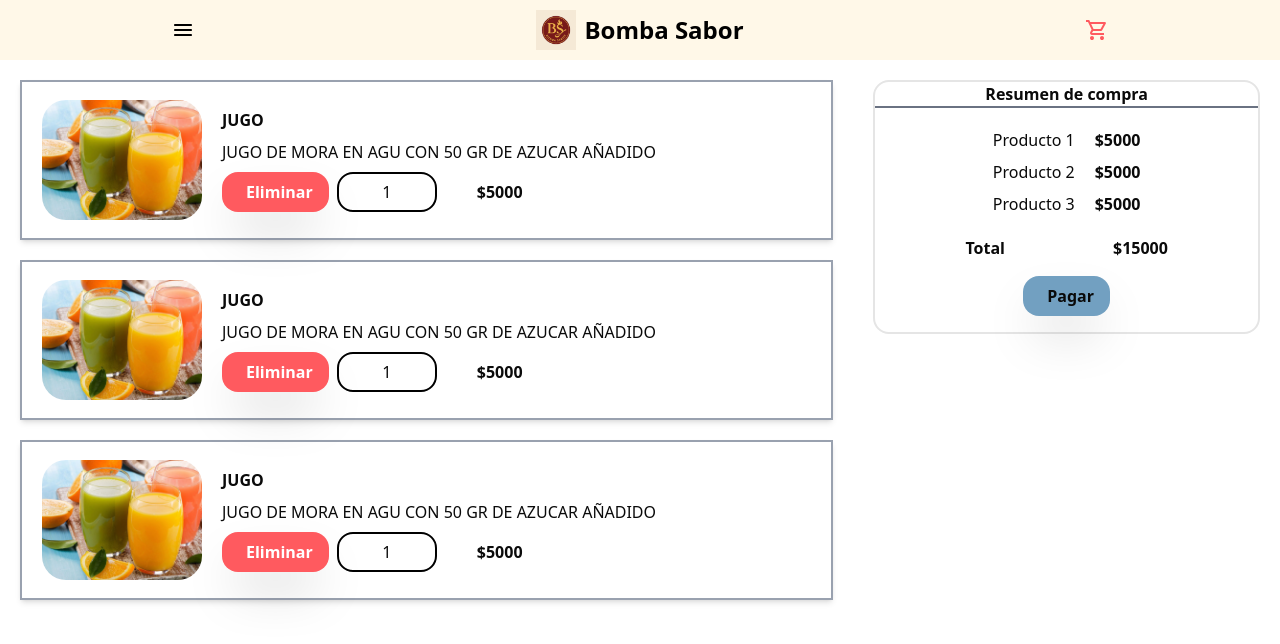
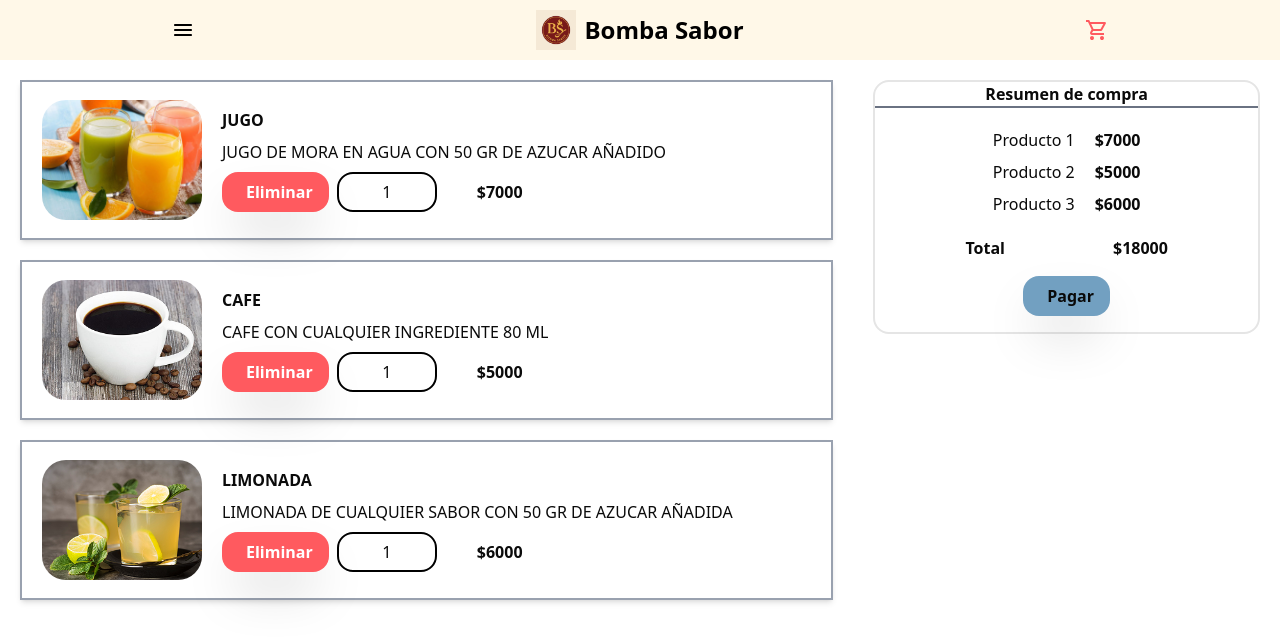
Before and after one commit to AlejoGuerraU/BombaSabor, a Next.js app: page /carrito in a window 1280 px wide. Shown: the top 644 px of the page. Built offline with nearby package versions, Linux system fonts and the light colour scheme; some icons are missing.

Commit message:
Changing Stuffs and adding new images

```diff
--- a/src/app/carrito/page.tsx
+++ b/src/app/carrito/page.tsx
@@ -39,7 +39,7 @@ const Page = () => {
             />
             <div className="flex flex-col gap-2">
               <h3 className="font-bold">JUGO</h3>
-              <h3>JUGO DE MORA EN AGU CON 50 GR DE AZUCAR AÑADIDO</h3>
+              <h3>JUGO DE MORA EN AGUA CON 50 GR DE AZUCAR AÑADIDO</h3>
               <div className="flex flex-row gap-2 items-center">
                 <div className=" text-white">
                   <Buttons
@@ -66,19 +66,19 @@ const Page = () => {
                     </div>
                   </div>
                 </div>
-                <h3 className="font-bold ml-8">${5000 * quantity}</h3>
+                <h3 className="font-bold ml-8">${7000 * quantity}</h3>
               </div>
             </div>
           </div>
           <div className="flex flex-row gap-5 m-5 h-40 border-2 items-center border-gray-400 shadow-md">
             <img
-              src="/jugo.png"
+              src="/cafe.png"
               alt=""
               className="h-30 w-40 ml-5 rounded-3xl"
             />
             <div className="flex flex-col gap-2">
-              <h3 className="font-bold">JUGO</h3>
-              <h3>JUGO DE MORA EN AGU CON 50 GR DE AZUCAR AÑADIDO</h3>
+              <h3 className="font-bold">CAFE</h3>
+              <h3>CAFE CON CUALQUIER INGREDIENTE 80 ML</h3>
               <div className="flex flex-row gap-2 items-center">
                 <div className=" text-white">
                   <Buttons
@@ -111,13 +111,13 @@ const Page = () => {
           </div>
           <div className="flex flex-row gap-5 m-5 h-40 border-2 items-center border-gray-400 shadow-md">
             <img
-              src="/jugo.png"
+              src="/limonada.png"
               alt=""
               className="h-30 w-40 ml-5 rounded-3xl"
             />
             <div className="flex flex-col gap-2">
-              <h3 className="font-bold">JUGO</h3>
-              <h3>JUGO DE MORA EN AGU CON 50 GR DE AZUCAR AÑADIDO</h3>
+              <h3 className="font-bold">LIMONADA</h3>
+              <h3>LIMONADA DE CUALQUIER SABOR CON 50 GR DE AZUCAR AÑADIDA</h3>
               <div className="flex flex-row gap-2 items-center">
                 <div className=" text-white">
                   <Buttons
@@ -144,7 +144,7 @@ const Page = () => {
                     </div>
                   </div>
                 </div>
-                <h3 className="font-bold ml-8">${5000 * quantity2}</h3>
+                <h3 className="font-bold ml-8">${6000 * quantity2}</h3>
               </div>
             </div>
           </div>
@@ -159,7 +159,7 @@ const Page = () => {
               <div className="flex flex-col gap-2 mt-5">
                 <div className="flex flex-row gap-5">
                   <h3>Producto 1</h3>
-                  <p className="font-bold">${5000 * quantity}</p>
+                  <p className="font-bold">${7000 * quantity}</p>
                 </div>
                 <div className="flex flex-row gap-5">
                   <h3>Producto 2</h3>
@@ -167,13 +167,13 @@ const Page = () => {
                 </div>
                 <div className="flex flex-row gap-5">
                   <h3>Producto 3</h3>
-                  <p className="font-bold">${5000 * quantity2}</p>
+                  <p className="font-bold">${6000 * quantity2}</p>
                 </div>
               </div>
               <div className="flex flex-row gap-27 mt-3">
                 <h3 className="font-bold">Total</h3>
                 <p className="font-bold">
-                  ${5000 * (quantity + quantity1 + quantity2)}
+                  ${(5000 * quantity1) + (7000 * quantity) + (6000 * quantity2)}
                 </p>
               </div>
             </div>
--- a/src/app/eventos/page.tsx
+++ b/src/app/eventos/page.tsx
@@ -36,13 +36,13 @@ const Page = () => {
           </Basecard>
         </div>
         <div className=" flex flex-col justify-center items-center gap-0 ">
-          <Basecard imagen={"/mascotas.png"} title={"mascotas"}>
+          <Basecard imagen={"/boda.jpg"} title={"mascotas"}>
             <div className=" flex flex-row justify-around items-center font-bold bg-bank5 text-white top-0">
-              <SmallText text={"Dia especial para mascotas!"} />
+              <SmallText text={"Dia especial para casados!"} />
             </div>
             <SmallText
               text={
-                "Celebra el amor por nuestros peludos amigos con una jornada llena de diversión, juegos y premios para tus mascotas. Habrá concursos, fotos especiales, consejos de cuidado y mucho más. ¡Trae a tu compañero de cuatro patas y disfruten juntos de este día inolvidable!"
+                "En BombaSabor, nos encanta ser parte de los momentos especiales de su vida. Por eso, queremos invitarles a celebrar con nosotros el amor de María y Carlos, quienes acaban de unir sus vidas. Habrá deliciosos platillos, música alegre y un ambiente lleno de amor. ¡Los esperamos para brindar juntos por esta feliz unión!"
               }
             />
             <div className="font-black text-center mt-4">
@@ -55,19 +55,19 @@ const Page = () => {
           </Basecard>
         </div>
         <div className=" flex flex-col justify-center items-center gap-0 ">
-          <Basecard imagen={"/mascotas.png"} title={"mascotas"}>
+          <Basecard imagen={"/spring.jpg"} title={"primavera"}>
             <div className=" flex flex-row justify-around items-center font-bold bg-bank5 text-white top-0">
-              <SmallText text={"Dia especial para mascotas!"} />
+              <SmallText text={"Dia especial para la primavera!"} />
             </div>
             <SmallText
               text={
-                "Celebra el amor por nuestros peludos amigos con una jornada llena de diversión, juegos y premios para tus mascotas. Habrá concursos, fotos especiales, consejos de cuidado y mucho más. ¡Trae a tu compañero de cuatro patas y disfruten juntos de este día inolvidable!"
+                "Queridos clientes, los invitamos a disfrutar de una temporada llena de colores, sabores frescos y alegría. Hemos preparado un menú especial de primavera con los mejores ingredientes de la estación.🌿 Degustaciones exclusivas🍹 Cócteles refrescantes Música ambiente para alegrar el día"
               }
             />
             <div className="font-black text-center mt-4">
               <SmallText
                 text={
-                  "¡TODO EL DIA! SABADO 25 Y DOMINGO 26  Porque ellos son parte de la familia!"
+                  "¡TODO EL DIA! SABADO 25 Y DOMINGO 26  Porque la primavera nos pertenece a todos!"
                 }
               />
             </div>
```
Also changed, not shown: 2 other files (tests, documents, lock files or other folders).
